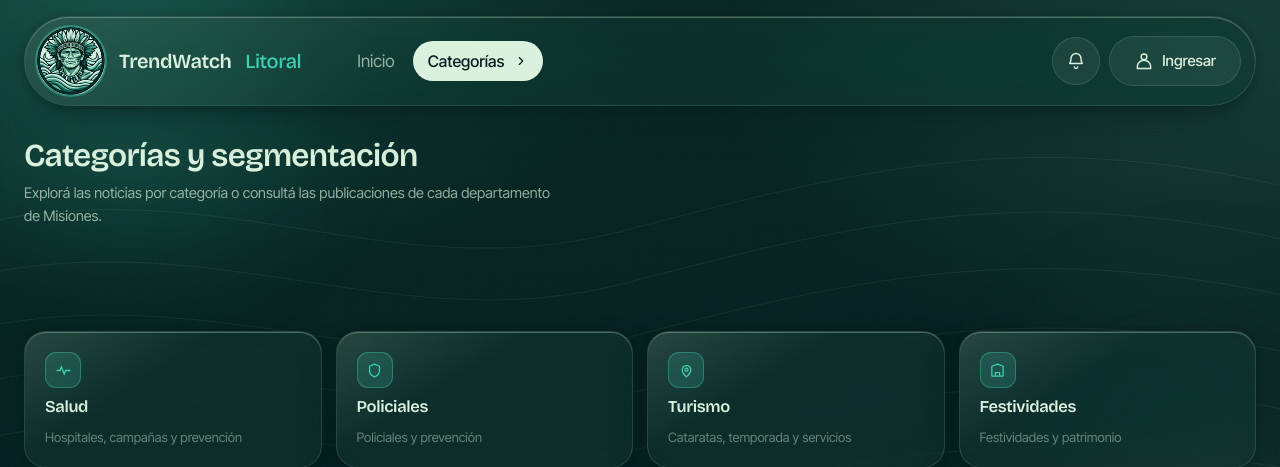
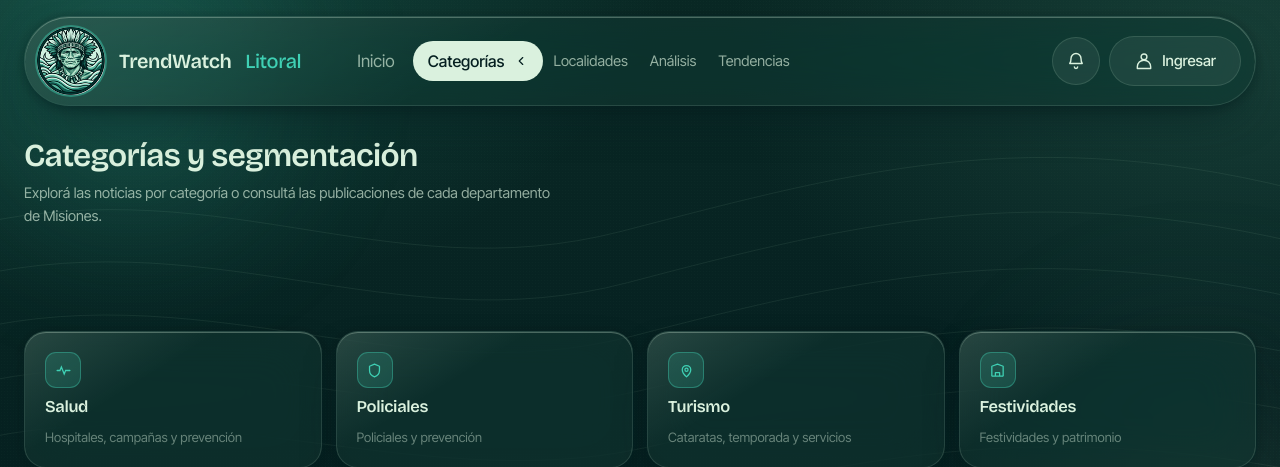
Before and after one commit to MakkiGan666/Trend-Watch-Litoral, a Django app: page /categorias/ in a window 1280 px wide. Shown: the top 467 px of the page. Run offline with Django 5.2, Linux system fonts and the light colour scheme; parts of the project's set-up code (start-up, migrations or seed data) failed here and were passed over.

Commit message:
Movimiento

```diff
--- a/app/core/templates/categorias.html
+++ b/app/core/templates/categorias.html
@@ -14,9 +14,10 @@
 {% endblock %}
 
 {% block categories_nav %}
+        {# Al entrar a Categorías, mostrar las opciones sin un segundo clic. #}
         <div class="categories-dropdown" id="categories-dropdown">
-          <button class="categories-dropdown__toggle" type="button" aria-expanded="false" aria-controls="categories-nav-menu">Categorías <svg class="categories-dropdown__arrow" width="14" height="14" viewBox="0 0 24 24" fill="none" stroke="currentColor" stroke-width="2" stroke-linecap="round" stroke-linejoin="round" aria-hidden="true"><path d="m9 6 6 6-6 6"/></svg></button>
-          <div class="categories-dropdown__panel" id="categories-nav-menu" hidden>
+          <button class="categories-dropdown__toggle" type="button" aria-expanded="true" aria-controls="categories-nav-menu">Categorías <svg class="categories-dropdown__arrow" width="14" height="14" viewBox="0 0 24 24" fill="none" stroke="currentColor" stroke-width="2" stroke-linecap="round" stroke-linejoin="round" aria-hidden="true"><path d="m9 6 6 6-6 6"/></svg></button>
+          <div class="categories-dropdown__panel" id="categories-nav-menu">
             <a href="#localidades">Localidades</a>
             <a href="#grafico">Análisis</a>
             <a href="#resultados">Tendencias</a>
```
